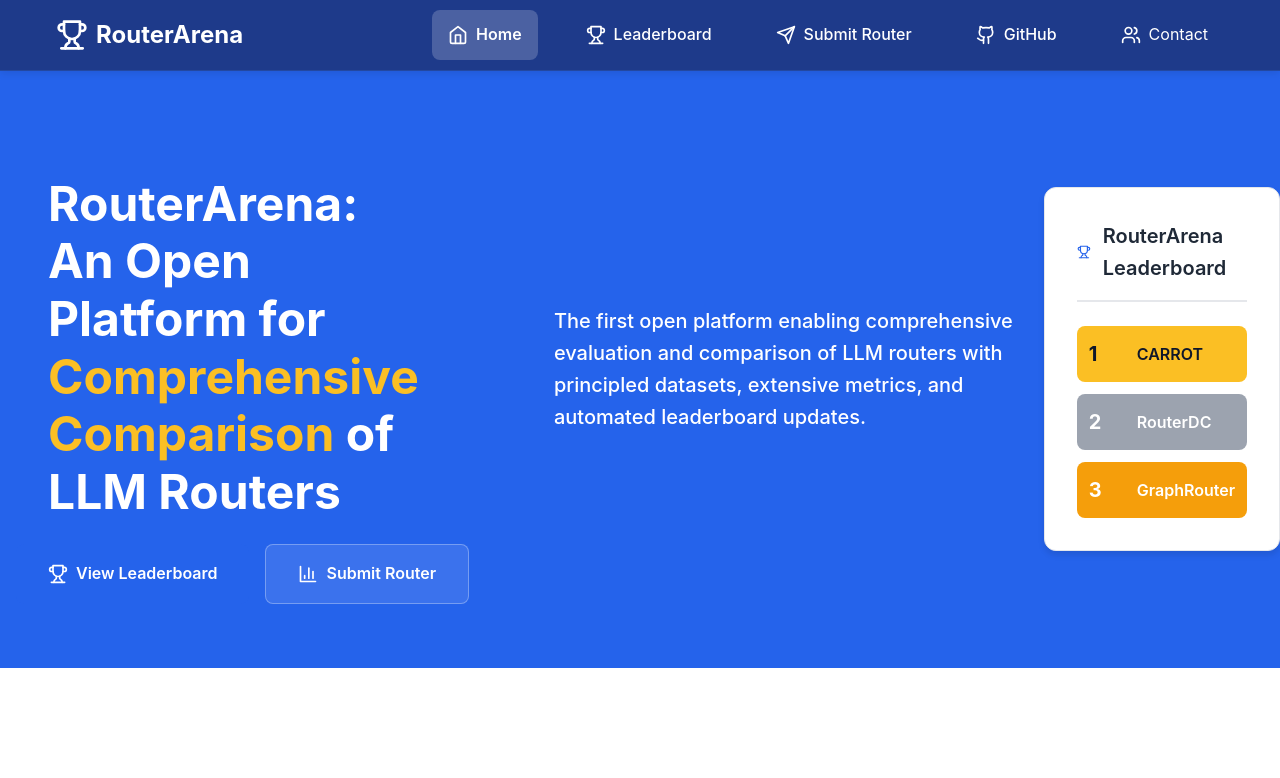
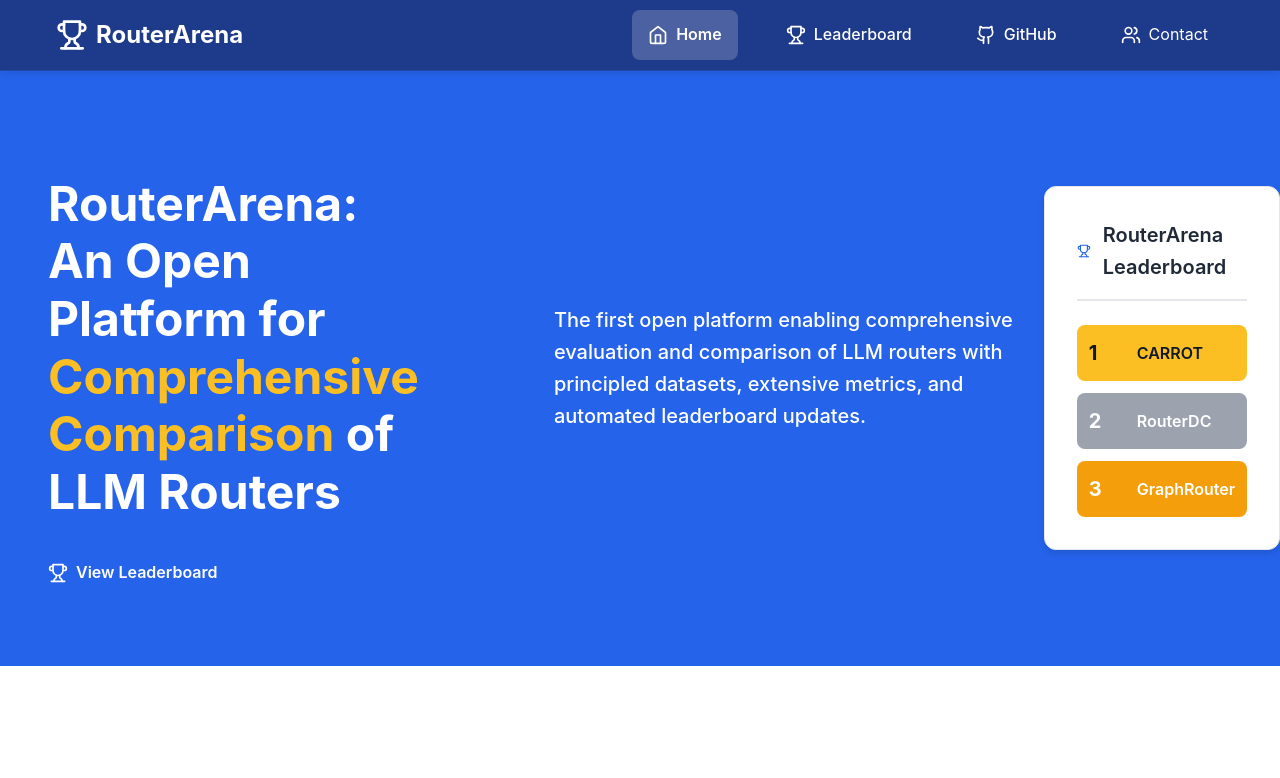
Before and after one commit to RouteWorks/routeworks.github.io, a React (Create React App) app: page / in a window 1280 px wide. Shown: the top 778 px of the page. Built offline with nearby package versions, Linux system fonts and the light colour scheme.

Commit message:
Hid submit router page

```diff
--- a/src/components/Header.tsx
+++ b/src/components/Header.tsx
@@ -10,7 +10,6 @@ const Header: React.FC = () => {
   const navigation = [
     { name: 'Home', href: '/', icon: Home },
     { name: 'Leaderboard', href: '/leaderboard', icon: Trophy },
-    { name: 'Submit Router', href: '/submit', icon: Send },
     { name: 'GitHub', href: 'https://github.com/RouteWorks', icon: Github, isExternal: true },
     { name: 'Contact', href: '#contact', icon: Users, isScroll: true },
   ];
--- a/src/data/mockData.ts
+++ b/src/data/mockData.ts
@@ -11,7 +11,7 @@ export const contactInfo: ContactInfo = {
     { name: 'Jiarong Xing', email: 'jxing@rice.edu', affiliation: 'Rice University' }
   ],
   institution: 'Rice University',
-  email: 'jxing@rice.edu',
+  email: 'yifan.lu@rice.edu',
   github: 'https://github.com/RouteWorks',
   paper: 'https://www.arxiv.org/abs/2510.00202'
 };
--- a/src/pages/HomePage.tsx
+++ b/src/pages/HomePage.tsx
@@ -38,10 +38,6 @@ const HomePage: React.FC = () => {
               <Link to="/leaderboard" className="btn btn-primary">
                 <Trophy className="btn-icon" />
                 View Leaderboard
-              </Link>
-              <Link to="/submit" className="btn btn-secondary">
-                <BarChart3 className="btn-icon" />
-                Submit Router
               </Link>
             </div>
           </div>
```
Also changed, not shown: 1 other file (tests, documents, lock files or other folders).
